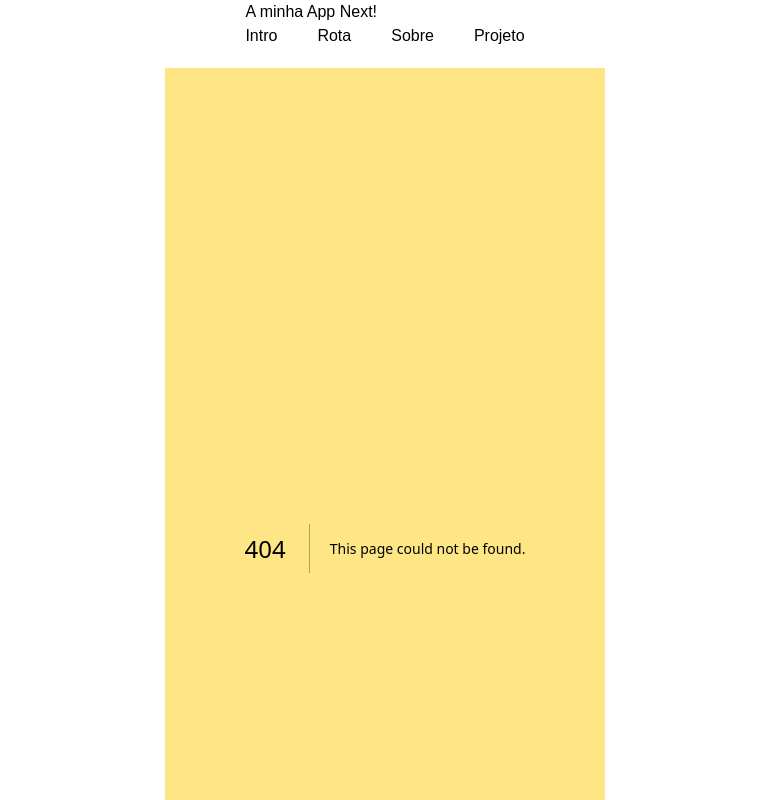
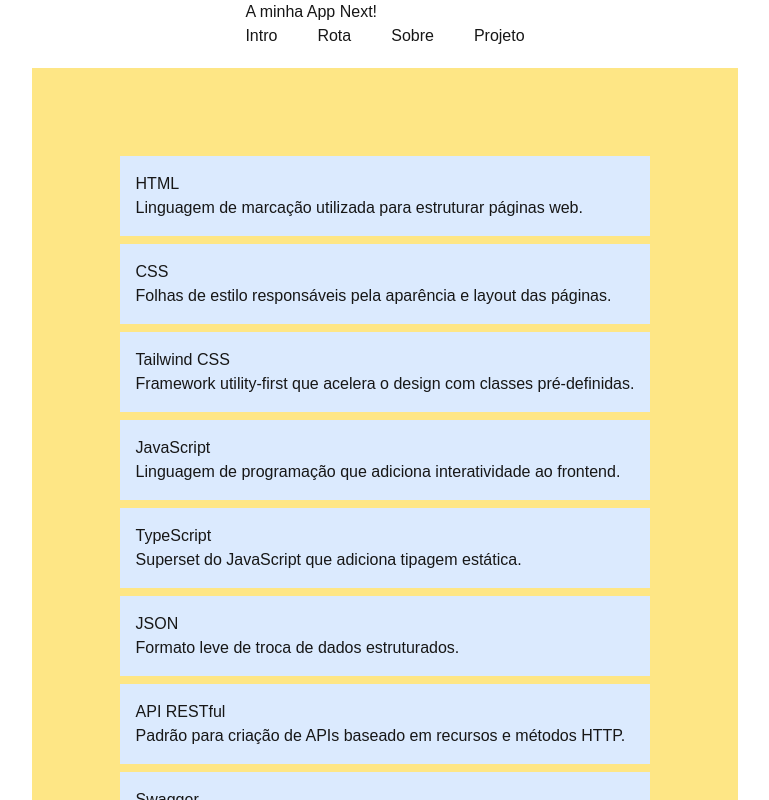
Before and after one commit to Vinicius-V-C/next-vinicius, a Next.js app: page /tecnologia in a window 1280 px wide. Before the commit this address had no page. Shown: the top 800 px of the page, without its empty margins (255-1024 px from the left). Built offline with nearby package versions, Linux system fonts and the light colour scheme.

Commit message:
okijuhygfd

```diff
--- /dev/null
+++ b/app/tecnologia/page.tsx
@@ -0,0 +1,17 @@
+import tecnologias from '@/data/tecnologias.json';
+import Tecnologia from '@/components/tecnologia/tecnologia'
+
+export default function TecnologiasPage() {
+    return(
+        <>
+            {tecnologias.map((tecnologia, index) => (
+                <Tecnologia
+                    key={`tecno-${index}`}
+                    title={tecnologia.title}
+                    description={tecnologia.description}
+                />
+                )
+            )}
+        </>
+    )
+}
--- /dev/null
+++ b/components/tecnologia/tecnologia.tsx
@@ -0,0 +1,17 @@
+interface TecnologiaProps {
+    title: string
+    description: string
+}
+
+export default function Tecnologia({title, description}: TecnologiaProps) {
+    return (
+        <div className="
+        p-4
+        m-2
+        bg-blue-100
+        ">
+            <h2>{title}</h2>
+            <p>{description}</p>
+        </div>
+    )
+}
```
